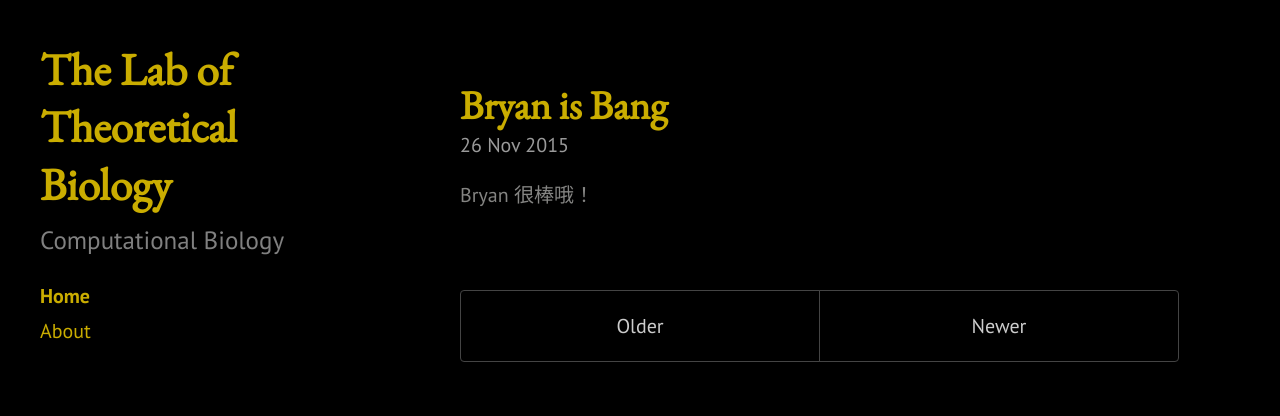
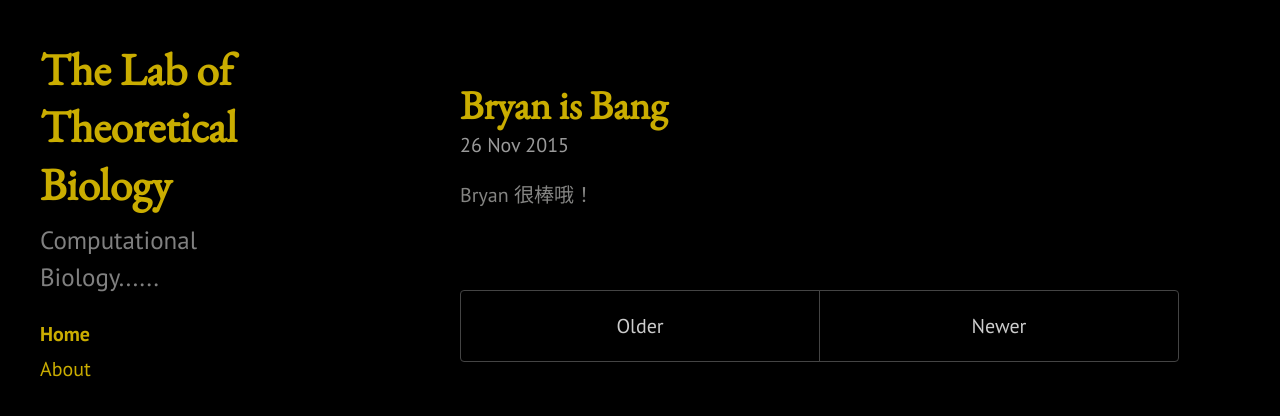
Before and after one commit to bryantou/labtheobio.github.io, a Jekyll site: the page built from index.html, in a window 1280 px wide. Shown: the top 416 px of the page. Built offline with Jekyll 4.4.1, drawn with Linux system fonts in a browser that asks for light colours; Markdown is read by kramdown in place of the engine named in the settings; the list of posts is cut into pages by our own code.

```diff
--- a/_config.yml
+++ b/_config.yml
@@ -9,7 +9,7 @@ relative_permalinks: true
 # Setup
 title:            The Lab of Theoretical Biology
 tagline:          理論生物學實驗室
-description:      "Computational Biology"
+description:      "Computational Biology......"
 url:              https://github.com/labtheobio/labtheobio.github.io
 baseurl:          /
 
```
